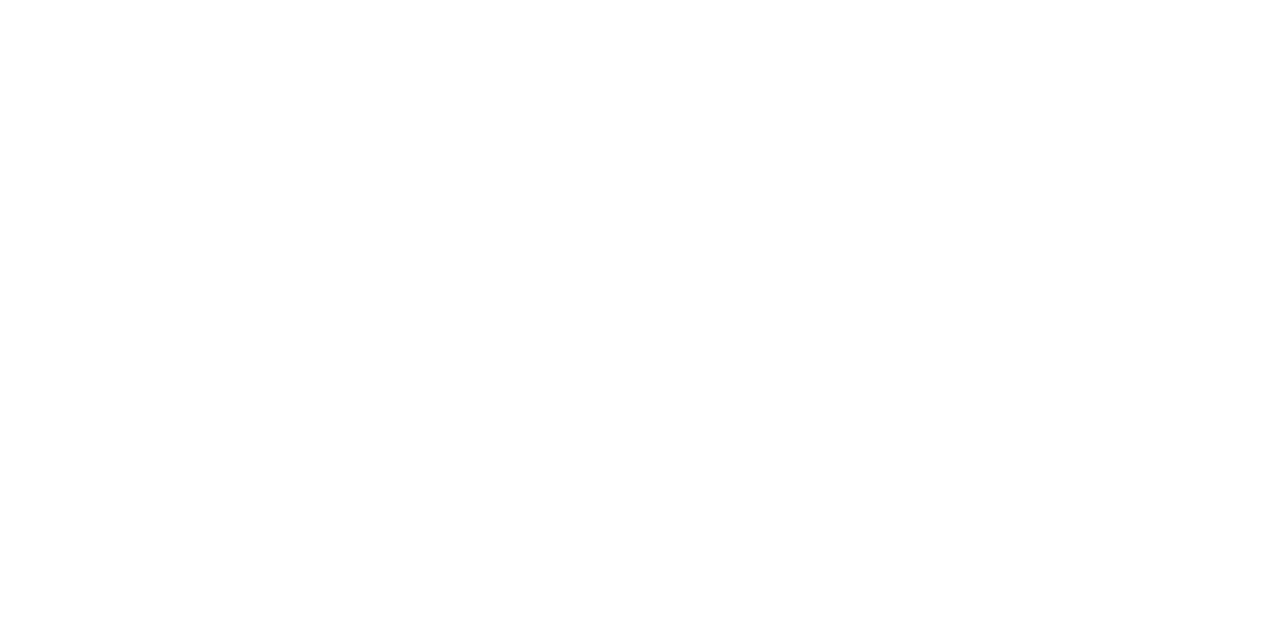
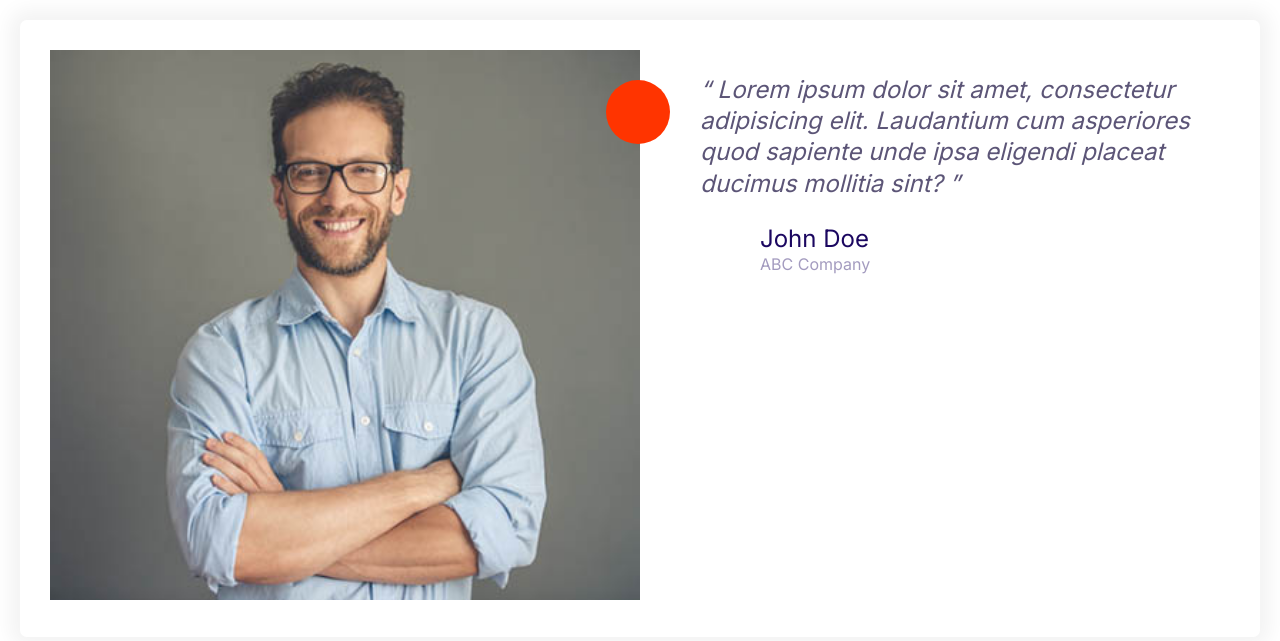
Before and after one commit to TunangskiCode/tunskify, a plain HTML site: page index.html in a window 1280 px wide. Drawn offline with Linux system fonts and the light colour scheme.

Commit message:
Creating the testimonial component

```diff
--- a/css/style.css
+++ b/css/style.css
@@ -159,8 +159,17 @@ a{
     height: 40px;
 }
 
+.icon--small{
+    width: 30px;
+    height: 30px;
+}
+
 .icon--primary{
     fill: var(--color-primary);
+}
+
+.icon--white{
+    fill: #fff;
 }
 
 .icon-container{
@@ -171,6 +180,10 @@ a{
     height: 64px;
     justify-content: center;
     width: 64px;
+}
+
+.icon-container--accent{
+    background: var(--color-accent);
 }
 
 
@@ -431,3 +444,52 @@ a{
         font-size: 1.6rem;
     }
 }
+
+
+/* Grids */
+.grid{
+    display: grid;
+}
+
+@media screen and (min-width: 768px) {
+    .grid--1x2{
+        grid-template-columns: repeat(2, 1fr)
+    }
+}
+
+@media screen and (min-width: 1024px) {
+    .grid--1x3{
+        grid-template-columns: repeat(3, 1fr)
+    }
+}
+
+
+/* Testimonials */
+.testimonial{
+    padding: 3rem;
+}
+
+.testimonial__image{
+    position: relative;
+}
+
+.testimonial__image > img{
+    width: 100%;
+}
+
+.testimonial__image > .icon-container{
+    position: absolute;
+    top: 3rem;
+    right: -30px;
+}
+
+@media screen and (min-width: 768px){
+    .testimonial .quote,
+    .testimonial .quote__author{
+        font-size: 2.4rem;
+    }
+
+    .testimonial .quote{
+        margin-left: 6rem;
+    }
+}
--- a/index.html
+++ b/index.html
@@ -12,6 +12,39 @@
     <link rel="stylesheet" href="css/style.css">
 </head>
 <body>
-
+    <div class="card testimonial">
+        <div class="grid grid--1x2">
+            <div class="testimonial__image">
+                <img class="testimonial__image" src="images/testimonial.jpg" alt="A happy smiling customer">
+                <span class="icon-container icon-container--accent">
+                    <svg class="icon icon--white icon--small">
+                        <use xlink:href="images/sprite.svg#quotes"></use>
+                    </svg>
+                </span>
+            </div>
+            <blockquote class="quote">
+                <p class="quote__text">
+                    Lorem ipsum dolor sit amet, consectetur adipisicing elit. Laudantium cum asperiores quod sapiente unde ipsa eligendi placeat ducimus mollitia sint?
+                </p>
+                <footer>
+                    <div class="media">
+                        <div class="media__image">
+                            <svg class="icon icon--primary quote__line">
+                                <use xlink:href="images/sprite.svg#line"></use>
+                            </svg>
+                        </div>
+                        <div class="media__body">
+                            <h3 class="media__title quote__author">
+                                John Doe
+                            </h3>
+                            <p class="quote__organization">
+                                ABC Company
+                            </p>
+                        </div>
+                    </div>
+                </footer>
+            </blockquote>
+        </div>
+    </div>
 </body>
 </html>
```
Also changed, not shown: images/testimonial.jpg (added).
